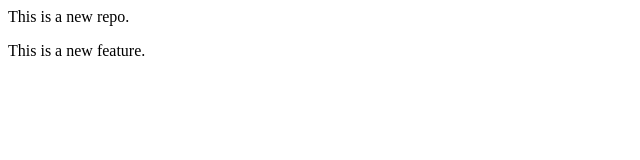
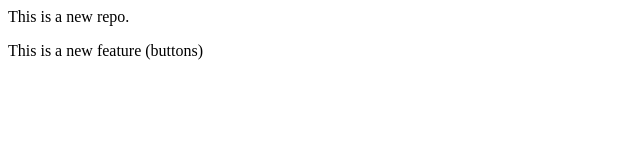
Before and after one commit to VidhuGupta/LocalRepo, a plain HTML site: page index.html in a window 1280 px wide. Shown: the full height of the page, 0-640 px from the left. Drawn offline with Linux system fonts and the light colour scheme.

```diff
--- a/index.html
+++ b/index.html
@@ -1,2 +1,2 @@
 <p>This is a new repo.</p>
-<p>This is a new feature.</p>
+<p>This is a new feature (buttons)</p>
```
